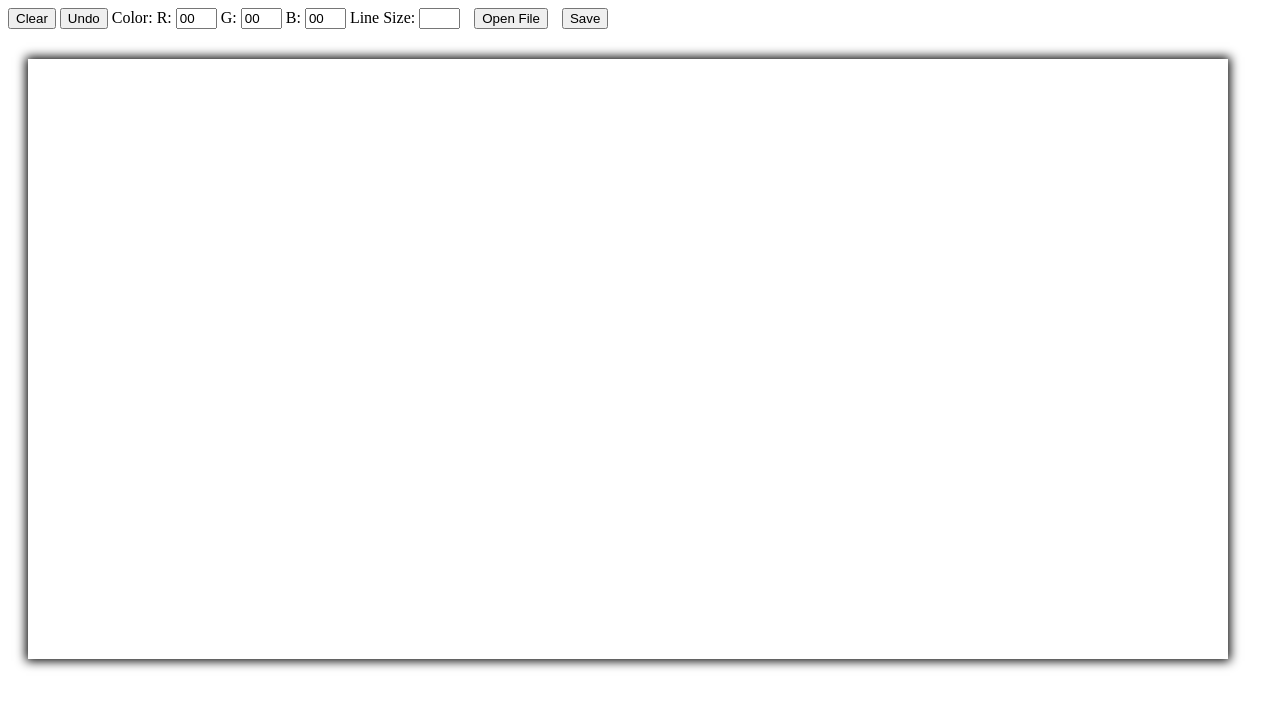
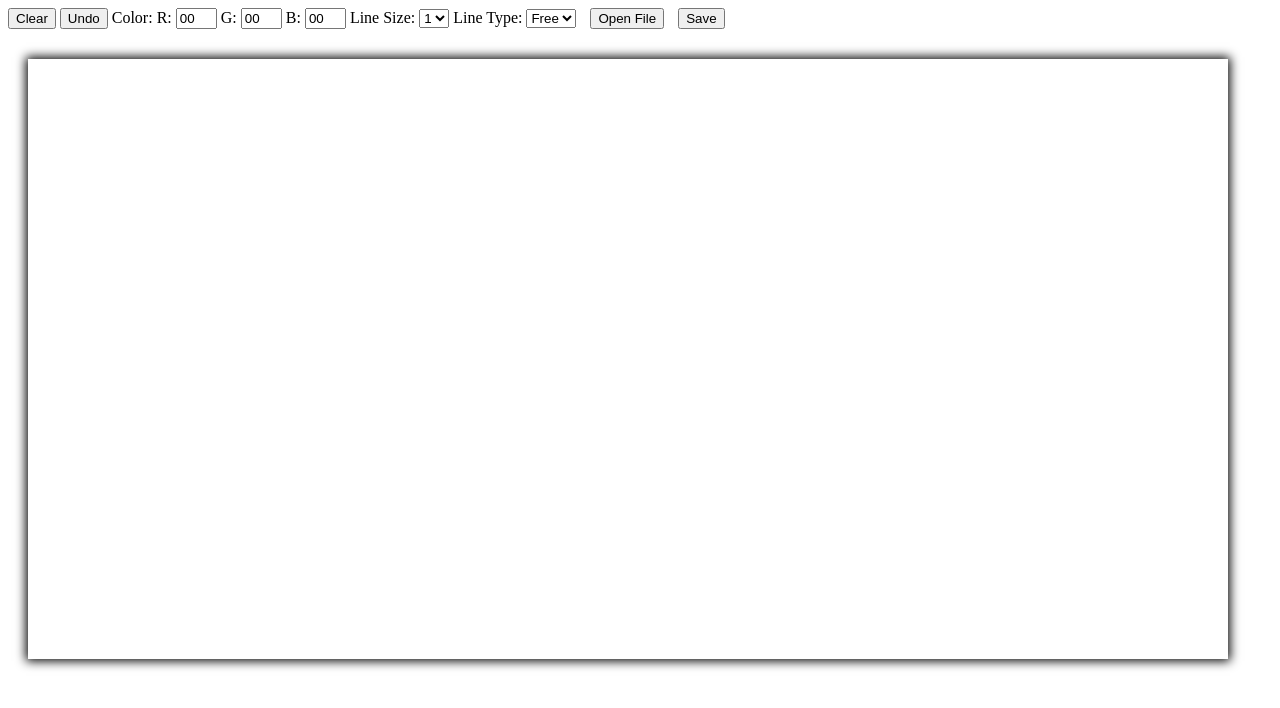
Before and after one commit to Cheng-Yan-2909/drawing_board, a plain HTML site: page web/drawing_board.html in a window 1280 px wide. Drawn offline with Linux system fonts and the light colour scheme.

Commit message:
added dropdown for line size and line type

```diff
--- a/web/drawing_board.html
+++ b/web/drawing_board.html
@@ -17,7 +17,24 @@
             </span>
             <span>
                 <span>Line Size:</span>
-                <span><input type="text" id="line_size" name="line_size" onkeyup="updateLineSize(this)" size="2"></span>
+                <select id="line_size" name="line_size" onchange="updateLineSize(this)">
+                    <option value="1">1</option>
+                    <option value="2">2</option>
+                    <option value="3">3</option>
+                    <option value="4">4</option>
+                    <option value="5">5</option>
+                    <option value="6">6</option>
+                    <option value="7">7</option>
+                    <option value="8">8</option>
+                    <option value="9">9</option>
+                </select>
+            </span>
+            <span>
+                <span>Line Type:</span>
+                <select id="line_type" name="line_type" onchange="updateLineType(this);">
+                    <option name="free" value="free">Free</option>
+                    <option name="line" value="line">Line</option>
+                </select>
             </span>
             <span style="padding-left: 10px;">
                 <button onclick="createFileOpener(this)">Open File</button>
@@ -77,13 +94,11 @@
         }
 
         function updateLineSize(lineSizeBox) {
-            lineSize = lineSizeBox.value;
-            lineSize = lineSize.replace(/\D/, "");
-            if (lineSize > 20) {
-                lineSize = 20;
-            }
-            lineSizeBox.value = lineSize;
-            drawPad.updateLineSize(lineSize);
+            drawPad.updateLineSize(lineSizeBox.options[lineSizeBox.selectedIndex].value);
+        }
+
+        function updateLineType(lineTypeSelect) {
+            drawPad.updateLineStyle(lineTypeSelect.options[lineTypeSelect.selectedIndex].value);
         }
 
     </script>
--- a/web/js/drawing_board.js
+++ b/web/js/drawing_board.js
@@ -1,3 +1,9 @@
+
+
+const LineStyle = {
+    FREE: "free",
+    LINE: "line"
+}
 
 
 class DrawPad {
@@ -36,6 +42,7 @@ class DrawPad {
         this.originalMouseXY = null;
         this.RGB_color = ["00", "00", "00"];
         this.lineSize = 1;
+        this.lineStyle = LineStyle.FREE;
         this.redraw();
     }
 
@@ -102,7 +109,16 @@ class DrawPad {
         }
         var mouseXY = this.#getMouseXY(env);
         var i = this.paths.length - 1;
-        this.paths[i]["points"].push(mouseXY);
+
+        if (this.lineStyle == LineStyle.LINE) {
+            if(  this.paths[i]["points"].length < 2 ) {
+                this.paths[i]["points"].push(mouseXY);
+            }
+            this.paths[i]["points"][1] = mouseXY;
+        }
+        else {
+            this.paths[i]["points"].push(mouseXY);
+        }
         this.redraw();
     }
 
@@ -235,6 +251,10 @@ class DrawPad {
         this.lineSize = lineSize;
     }
 
+    updateLineStyle(lineStyle) {
+        this.lineStyle = lineStyle;
+    }
+
 }
 
 enableLogging = false;
```
